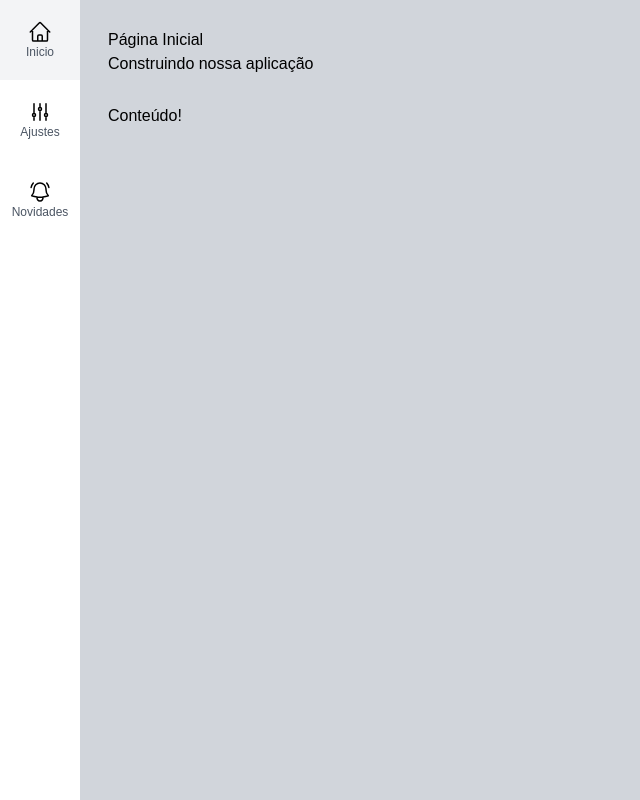
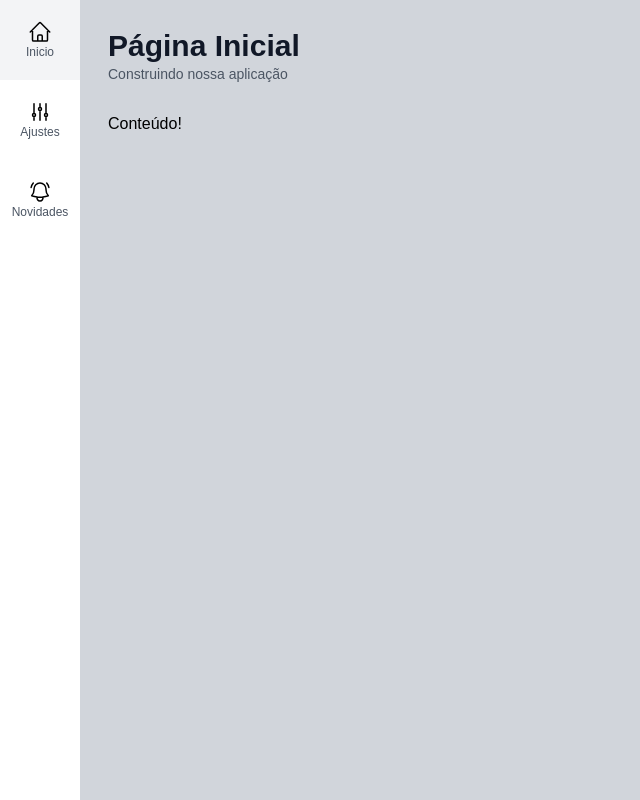
Before and after one commit to SamillyNunes/dashboard_admin, a Next.js app: page / in a window 1280 px wide. Shown: the whole page, without its empty margins (0-640 px from the left). Built offline with nearby package versions, Linux system fonts and the light colour scheme.

Commit message:
ui: working on Title component

```diff
--- a/src/components/template/Title.tsx
+++ b/src/components/template/Title.tsx
@@ -7,12 +7,12 @@
     return (
         <div>
             <h1 className={`
-
+                font-black text-3xl text-gray-900
             `} >
                 {props.title}
             </h1>
             <h2 className={`
-
+                font-light text-sm text-gray-600
             `} >
                 {props.subtitle}
             </h2>
```
